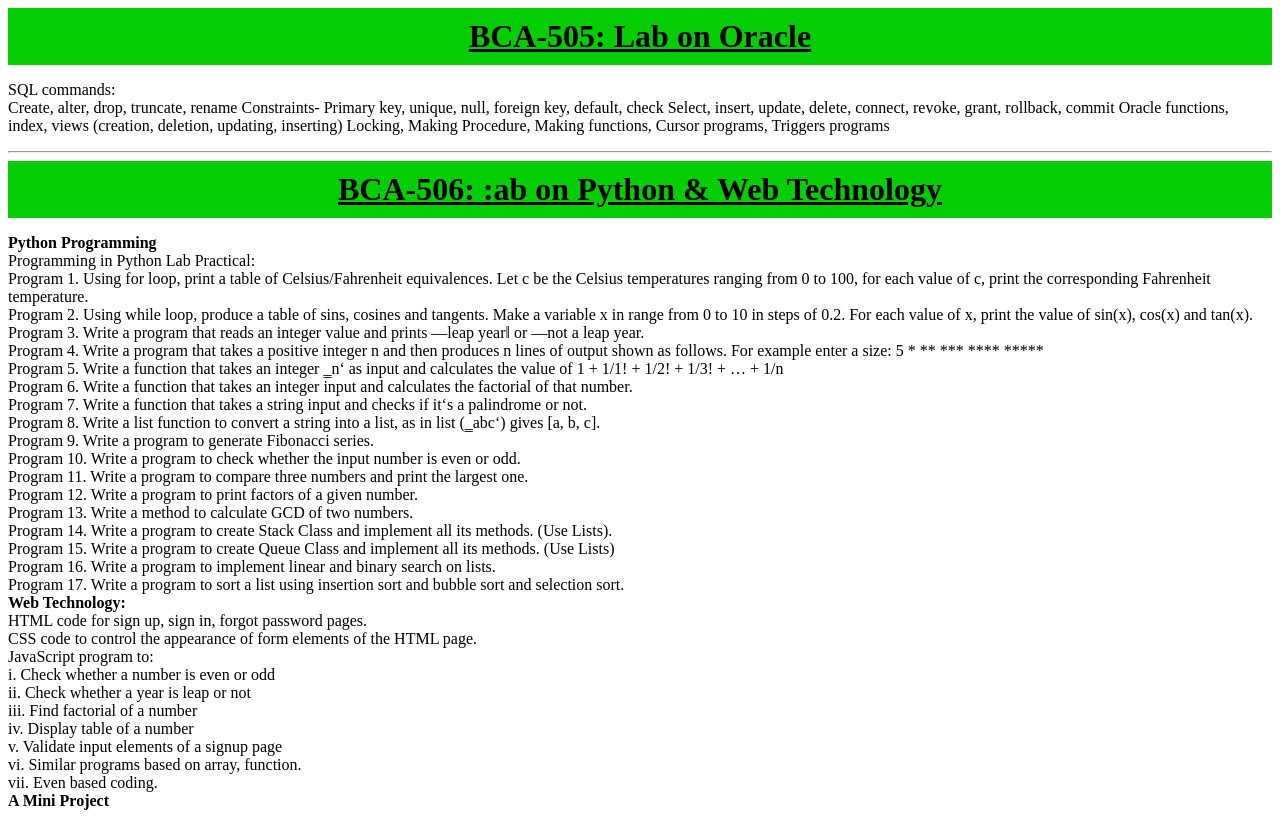
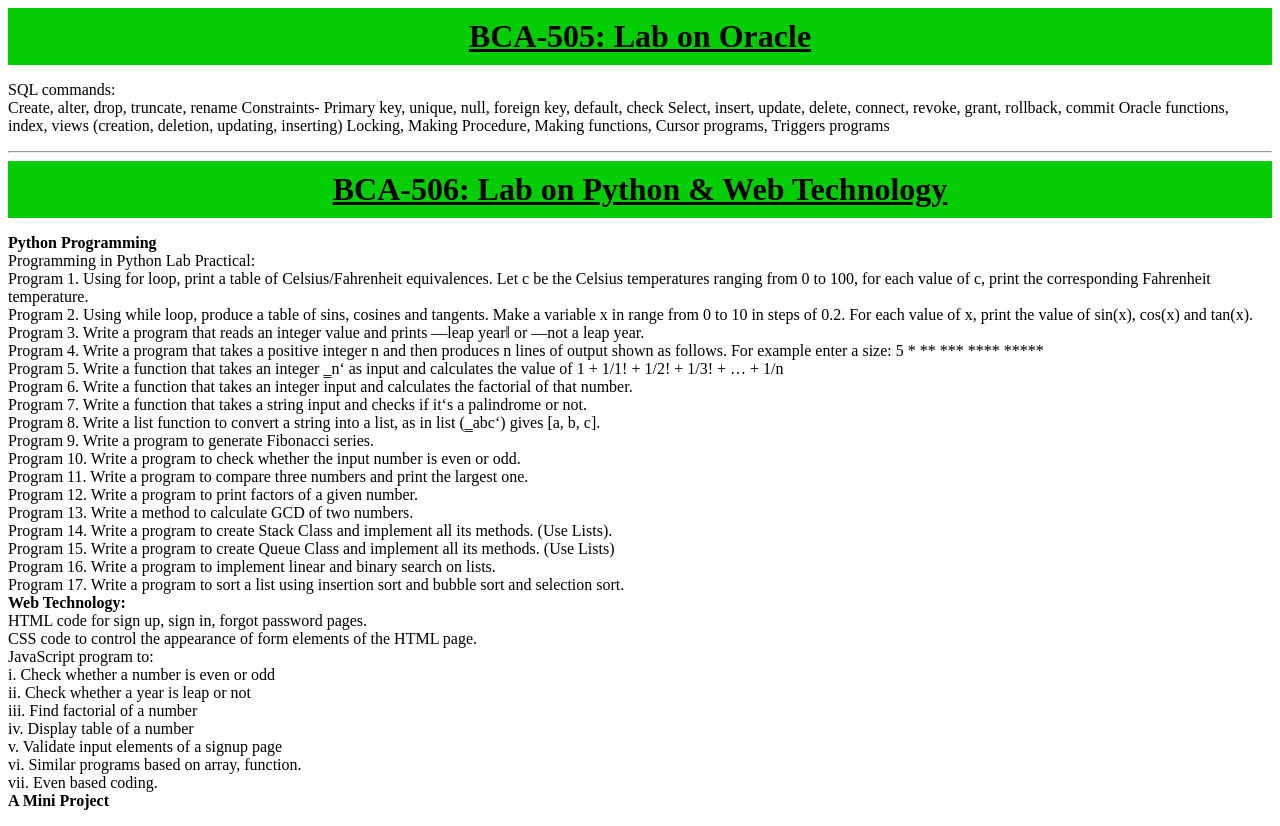
Before and after one commit to Adityagolu15/Syllabus, a plain HTML site: page sem5l.html in a window 1280 px wide. Drawn offline with Linux system fonts and the light colour scheme.

Commit message:
Update sem5l.html

```diff
--- a/sem5l.html
+++ b/sem5l.html
@@ -22,7 +22,7 @@
         Oracle functions, index, views (creation, deletion, updating, inserting)
         Locking, Making Procedure, Making functions, Cursor programs, Triggers programs</p>
     <hr>
-    <h1><u>BCA-506: :ab on Python & Web Technology</u></h1>
+    <h1><u>BCA-506: Lab on Python & Web Technology</u></h1>
     <p><b>Python Programming</b><br>
         Programming in Python Lab Practical:<br>
         Program 1. Using for loop, print a table of Celsius/Fahrenheit equivalences. Let c be the
```
